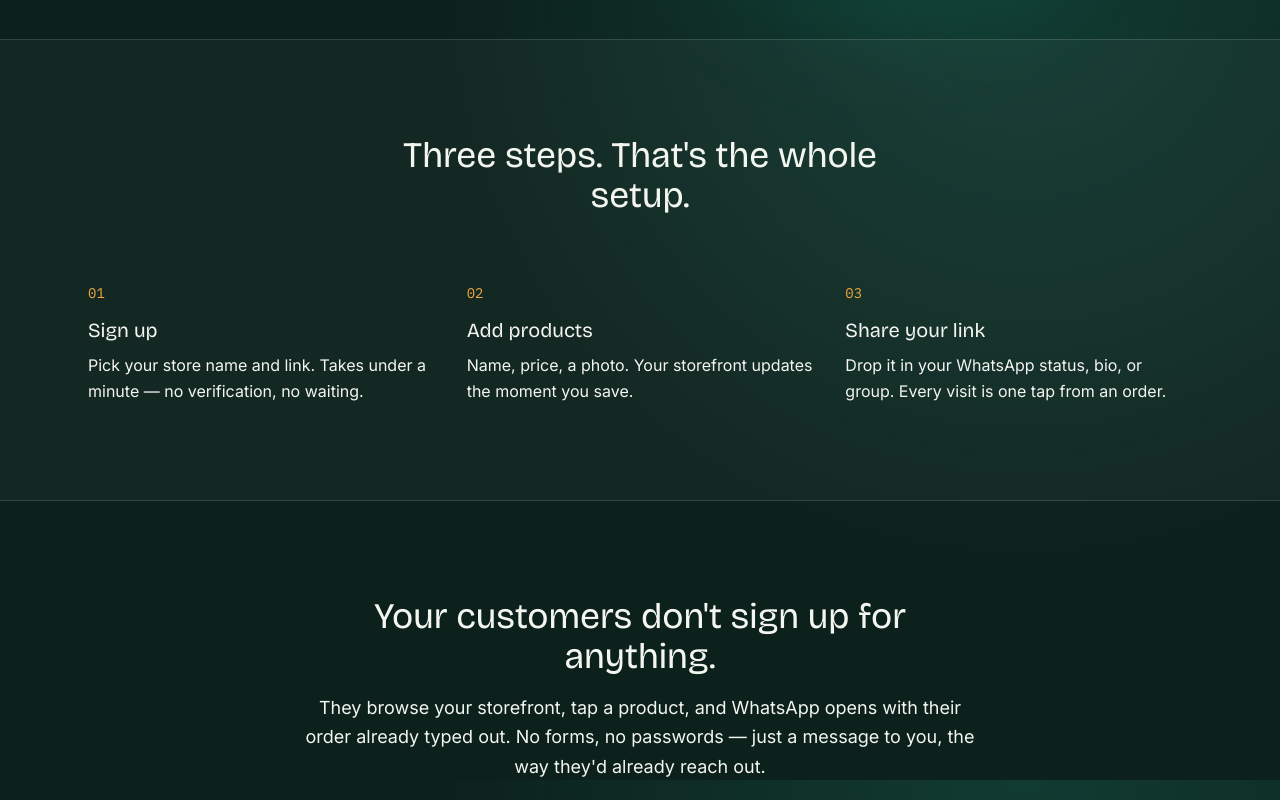
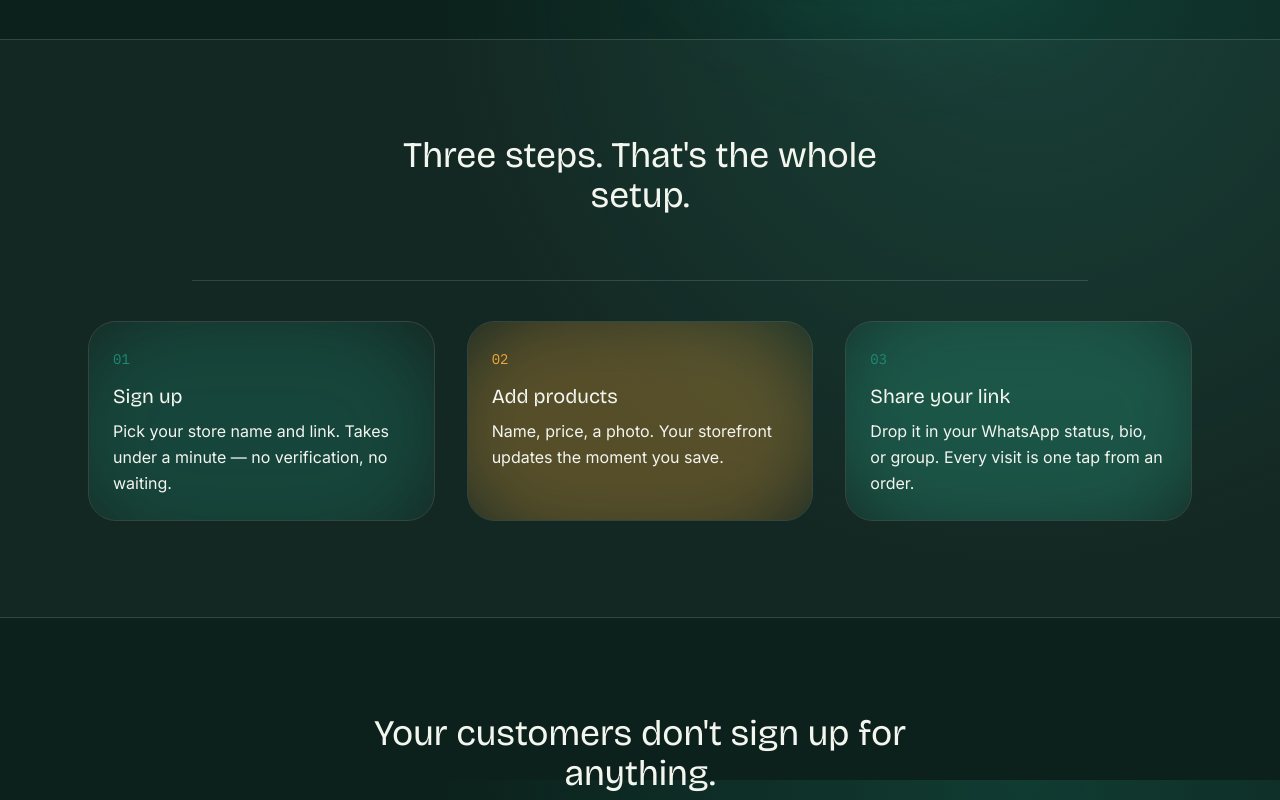
Before and after one commit to noahadeleye17-coder/Vendor-storefront, a Next.js app: page / in a window 1280 px wide. Shown: the part 820-1620 px from the top of the page. Built offline with nearby package versions, Linux system fonts and the light colour scheme.

Commit message:
floating cards

```diff
--- a/app/globals.css
+++ b/app/globals.css
@@ -50,3 +50,28 @@ body {
   outline: 2px solid var(--color-jade);
   outline-offset: 2px;
 }
+
+@keyframes blob-drift {
+  0%, 100% { transform: translate(0, 0) scale(1); }
+  33% { transform: translate(10px, -12px) scale(1.05); }
+  66% { transform: translate(-8px, 10px) scale(0.97); }
+}
+
+.blob-drift {
+  animation: blob-drift 9s ease-in-out infinite;
+}
+
+.group:hover .blob-drift {
+  animation-play-state: paused;
+}
+
+@keyframes thread-pulse {
+  0% { left: 0%; opacity: 0; }
+  10% { opacity: 1; }
+  90% { opacity: 1; }
+  100% { left: 100%; opacity: 0; }
+}
+
+.thread-pulse {
+  animation: thread-pulse 4s linear infinite;
+}
--- a/app/page.js
+++ b/app/page.js
@@ -15,16 +15,22 @@ const steps = [
     n: '01',
     title: 'Sign up',
     body: 'Pick your store name and link. Takes under a minute — no verification, no waiting.',
+    accent: 'text-jade',
+    blob: '#1E8A73',
   },
   {
     n: '02',
     title: 'Add products',
     body: 'Name, price, a photo. Your storefront updates the moment you save.',
+    accent: 'text-marigold',
+    blob: '#F2A93B',
   },
   {
     n: '03',
     title: 'Share your link',
     body: 'Drop it in your WhatsApp status, bio, or group. Every visit is one tap from an order.',
+    accent: 'text-jade',
+    blob: '#2BB08F',
   },
 ];
 
@@ -93,6 +99,11 @@ export default function HomePage() {
             </h2>
           </motion.div>
 
+          <div className="relative mx-auto mb-10 hidden max-w-4xl md:block">
+            <div className="h-px w-full bg-line" />
+            <div className="thread-pulse absolute top-1/2 h-1.5 w-1.5 -translate-y-1/2 rounded-full bg-marigold" />
+          </div>
+
           <div className="grid gap-10 md:grid-cols-3 md:gap-8">
             {steps.map((step, i) => (
               <motion.div
@@ -102,11 +113,17 @@ export default function HomePage() {
                 viewport={{ once: true, amount: 0.5 }}
                 variants={fadeUp}
                 transition={{ delay: i * 0.1 }}
-                className="relative"
+                className="group relative overflow-hidden rounded-2xl border border-line p-6 transition-colors hover:border-jade/40"
               >
-                <span className="font-mono text-sm text-marigold">{step.n}</span>
-                <h3 className="mt-3 font-display text-xl text-ink">{step.title}</h3>
-                <p className="mt-2 leading-relaxed text-ink/70">{step.body}</p>
+                <div
+                  className="blob-drift pointer-events-none absolute -inset-8 rounded-full opacity-30 blur-2xl transition-opacity duration-500 group-hover:opacity-50"
+                  style={{ background: step.blob, animationDelay: `${i * 0.6}s` }}
+                />
+                <div className="relative">
+                  <span className={`font-mono text-sm ${step.accent}`}>{step.n}</span>
+                  <h3 className="mt-3 font-display text-xl text-ink">{step.title}</h3>
+                  <p className="mt-2 leading-relaxed text-ink/70">{step.body}</p>
+                </div>
               </motion.div>
             ))}
           </div>
@@ -154,8 +171,8 @@ export default function HomePage() {
       {/* ---------- Footer ---------- */}
       <footer className="border-t border-line py-10">
         <div className="mx-auto flex max-w-6xl flex-col items-center justify-between gap-4 px-6 text-sm text-ink/50 sm:flex-row">
-          <p className="font-display text-ink">yourstore.ng</p>
-          <p>&copy; {new Date().getFullYear()} Vendor Storefront. Built for vendors across Nigeria.</p>
+          <p className="font-display text-ink">ShopLink</p>
+          <p>&copy; {new Date().getFullYear()} ShopLink. Built for vendors across Nigeria.</p>
         </div>
       </footer>
     </main>
```
